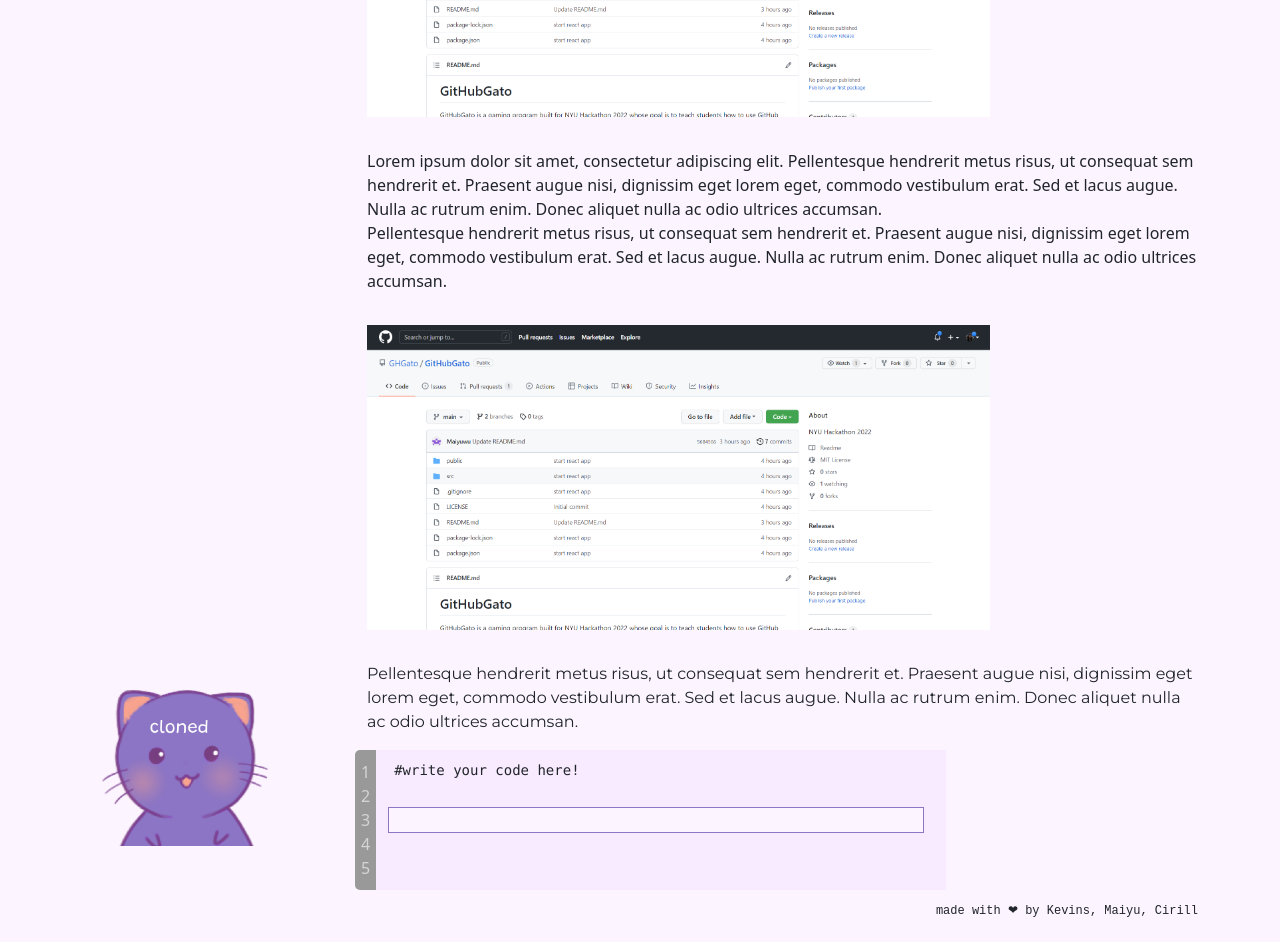
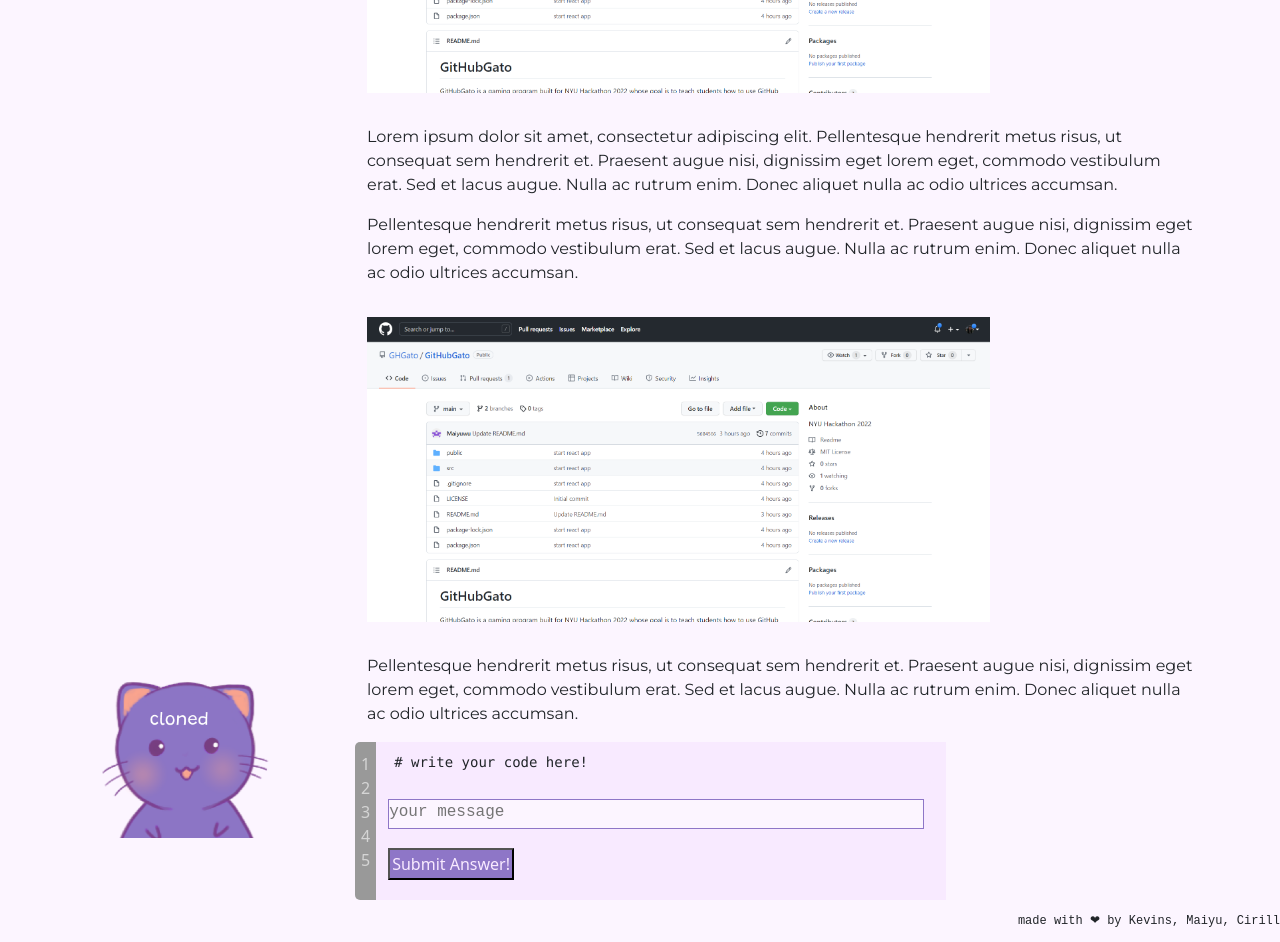
Before and after one commit to GHGato/GitHubGato, a React (Create React App) app: page /clone in a window 1280 px wide. Shown: the part 620-1562 px from the top of the page. Built offline with nearby package versions, Linux system fonts and the light colour scheme; a web font is replaced by a local one.

Commit message:
adding textbox input validation

```diff
--- a/src/pages/Clone.js
+++ b/src/pages/Clone.js
@@ -2,12 +2,29 @@
 import "../styles/Clone.css"
 import maincat from "../assets/maincat.png"
 import clonecat from "../assets/clonecat.png"
+import GhSc from "../assets/githubsc.png"
+import { useState } from 'react';
 
-import GhSc from "../assets/githubsc.png"
-
-
+const defaultField = {answer: ""};
 
 export default function Clone() {
+  const [field,setField] = useState(defaultField);
+
+  const handleSubmit = (eve) => {
+    eve.preventDefault();
+
+    if (field.answer !== 'git clone https://github.com/haokliao/Github-Gato.git'){
+      return alert('WRONG ANSWER')
+    }
+    setField(defaultField);
+
+  }
+
+  const handleFieldChange = (e) => {
+    const {name,value} = e.target;
+    setField((prev)=>({...prev,[name]:value}));
+  };
+
   return(
     <>
     <link
@@ -25,10 +42,10 @@
           <img src= {maincat} alt="cute cat pic" className='image'/>
         </div>
         <div className='col-md-9 blurb'>
-            Lorem ipsum dolor sit amet, consectetur adipiscing elit. Pellentesque hendrerit metus risus, ut consequat sem hendrerit et. Praesent augue nisi, dignissim eget lorem eget, commodo vestibulum erat. Sed et lacus augue. Nulla ac rutrum enim. Donec aliquet nulla ac odio ultrices accumsan.
-            Lorem ipsum dolor sit amet, consectetur adipiscing elit. Pellentesque hendrerit metus risus, ut consequat sem hendrerit et. Praesent augue nisi, dignissim eget lorem eget, commodo vestibulum erat. Sed et lacus augue. Nulla ac rutrum enim. Donec aliquet nulla ac odio ultrices accumsan.
+          <p>Lorem ipsum dolor sit amet, consectetur adipiscing elit. Pellentesque hendrerit metus risus, ut consequat sem hendrerit et. Praesent augue nisi, dignissim eget lorem eget, commodo vestibulum erat. Sed et lacus augue. Nulla ac rutrum enim. Donec aliquet nulla ac odio ultrices accumsan. </p>
+          <p>Lorem ipsum dolor sit amet, consectetur adipiscing elit. Pellentesque hendrerit metus risus, ut consequat sem hendrerit et. Praesent augue nisi, dignissim eget lorem eget, commodo vestibulum erat. Sed et lacus augue. Nulla ac rutrum enim. Donec aliquet nulla ac odio ultrices accumsan. </p>
         <img src= {GhSc} alt="cute cat pic" className='image intext-img'/>
-            Lorem ipsum dolor sit amet, consectetur adipiscing elit. Pellentesque hendrerit metus risus, ut consequat sem hendrerit et. Praesent augue nisi, dignissim eget lorem eget, commodo vestibulum erat. Sed et lacus augue. Nulla ac rutrum enim. Donec aliquet nulla ac odio ultrices accumsan.
+          <p>Lorem ipsum dolor sit amet, consectetur adipiscing elit. Pellentesque hendrerit metus risus, ut consequat sem hendrerit et. Praesent augue nisi, dignissim eget lorem eget, commodo vestibulum erat. Sed et lacus augue. Nulla ac rutrum enim. Donec aliquet nulla ac odio ultrices accumsan. </p>
         </div>
       </div>
 
@@ -37,7 +54,7 @@
         </div>
 
         <div className='col-md-9 blurb'>
-            Pellentesque hendrerit metus risus, ut consequat sem hendrerit et. Praesent augue nisi, dignissim eget lorem eget, commodo vestibulum erat. Sed et lacus augue. Nulla ac rutrum enim. Donec aliquet nulla ac odio ultrices accumsan.
+          <p>Pellentesque hendrerit metus risus, ut consequat sem hendrerit et. Praesent augue nisi, dignissim eget lorem eget, commodo vestibulum erat. Sed et lacus augue. Nulla ac rutrum enim. Donec aliquet nulla ac odio ultrices accumsan. </p>
         <img src= {GhSc} alt="cute cat pic" className='image intext-img'/>
         </div>
       </div>
@@ -51,27 +68,35 @@
           <p>Pellentesque hendrerit metus risus, ut consequat sem hendrerit et. Praesent augue nisi, dignissim eget lorem eget, commodo vestibulum erat. Sed et lacus augue. Nulla ac rutrum enim. Donec aliquet nulla ac odio ultrices accumsan. </p>
           <div className='terminal row no-gutters'>
 
-              <div className='col-auto  g-0'>
+            <div className='col-auto g-0'>
               <div className='line-numbers'>1<br/>2<br/>3<br/>4<br/>5<br/></div>
             </div>
 
-              <div className='input-area col-md-8'>
-                <pre className='input-text'>#write your code here!</pre>
-                <textarea className="code" autofocus autocapitalize="none"></textarea>
+            <form className='input-area col-md-8 col-auto' onSubmit={handleSubmit}>
+              <pre className='input-text'># write your code here!</pre>
+              <textarea
+                className="code"
+                required autofocus autocapitalize="none"
+                value = {field.answer}
+                placeholder="your message"
+                name="message"
+                onChange= {handleFieldChange}>
 
+              </textarea>
+                <button className='submit'>Submit Answer!</button>
+            </form>
+          </div>
         </div>
       </div>
 
 
+
+
+
     </div>
-        </div>
-
       <footer>
         made with ❤ by Kevins, Maiyu, Cirill
       </footer>
-
-      </div>
-
     </>
   )
 }
--- a/src/styles/Clone.css
+++ b/src/styles/Clone.css
@@ -25,7 +25,7 @@
   font-size: 80px;
   text-align: center;
 
-  margin-bottom: 2em;
+  margin-bottom: 1.5em;
 }
 
 .image{
@@ -43,10 +43,12 @@
 p{
   margin-top: 2em;
   margin-bottom: 2em;
+
+  font-family: 'Montserrat';
+  font-size: 16px;
 }
 
-.code-block{
-}
+
 
 .line-numbers {
   top: 0;
@@ -92,11 +94,22 @@
   overflow: auto;
 }
 
+.submit{
+  margin-top: 1.2em;
+}
+
+button{
+  background-color: var(--cat_purple);
+  color: var(--accent);
+  padding: 2px;
+
+}
+
 footer{
   margin-top: 1em;
   margin-bottom: 1em;
   text-align: end;
-    font-family: 'Source Code Pro', monospace;
+  font-family: 'Source Code Pro', monospace;
   font-size: 12px;
 
 }
```
Lines whose indentation alone changed are shown as unchanged.
